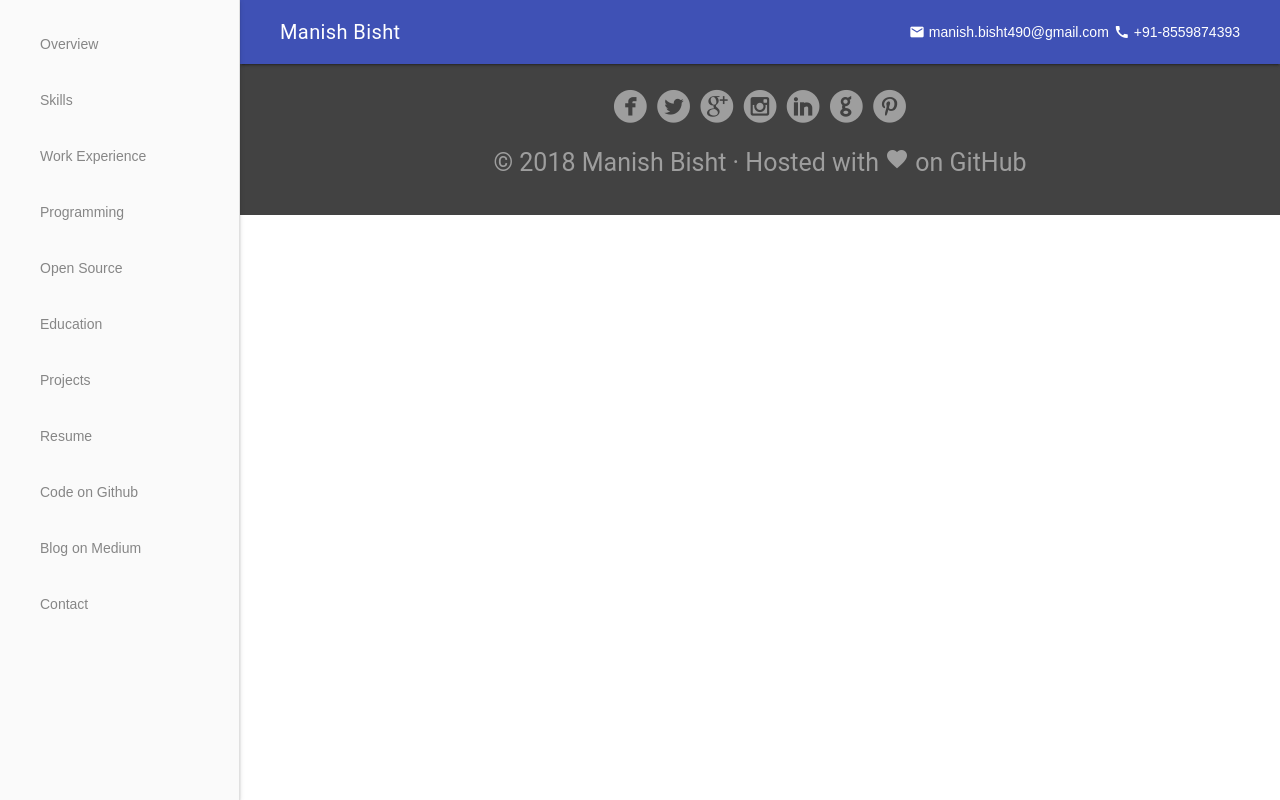
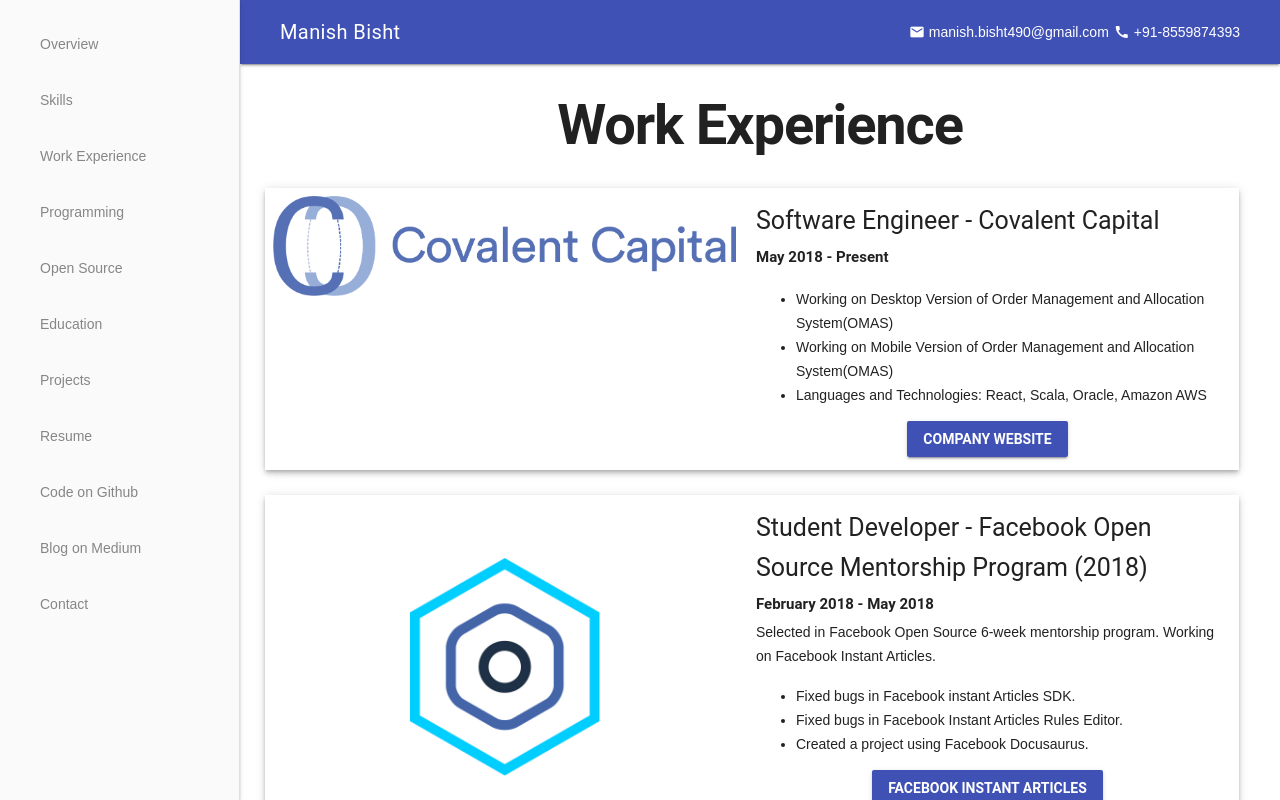
Before and after one commit to manishbisht/manishbisht.github.io, a React (Create React App) app: page /work-experience in a window 1280 px wide. Built offline with nearby package versions, Linux system fonts and the light colour scheme.

Commit message:
work experience page complete

```diff
--- a/src/components/App.js
+++ b/src/components/App.js
@@ -4,6 +4,7 @@
 import Sidebar from "./common/Sidebar";
 import Footer from "./common/Footer";
 import Home from './pages/Home';
+import WorkExperience from './pages/WorkExperience';
 import OpenSource from './pages/OpenSource';
 import Education from './pages/Education';
 import Projects from './pages/Projects';
@@ -19,6 +20,7 @@
                 <main className="mdl-layout__content">
                     <div className="page-content">
                         <Route exact path="/" render={() => <Home />} />
+                        <Route exact path="/work-experience" render={() => <WorkExperience />} />
                         <Route exact path="/open-source" render={() => <OpenSource />} />
                         <Route exact path="/education" render={() => <Education />} />
                         <Route exact path="/projects" render={() => <Projects />} />
--- a/src/components/BigBox.js
+++ b/src/components/BigBox.js
@@ -9,6 +9,9 @@
 import NextCloudImage from '../images/nextcloud-logo.jpg'
 import SaveTheLinkImage from '../images/save-the-link.png'
 import ngDownloaderImage from '../images/angular-attack-2017.png'
+import Run4OffersImage from '../images/run4offers-logo.jpg'
+import BlueCubeNetworkImage from '../images/bluecubenetwork-logo.jpg'
+import CovalentCapitalImage from '../images/covalent-capital.png'
 
 class BigBox extends Component {
     getImageLink(){
@@ -32,6 +35,12 @@
             return SaveTheLinkImage
         } else if(this.props.data.image === "ngDownloader") {
             return ngDownloaderImage
+        } else if(this.props.data.image === "CovalentCapital") {
+            return CovalentCapitalImage
+        } else if(this.props.data.image === "BlueCubeNetwork") {
+            return BlueCubeNetworkImage
+        } else if(this.props.data.image === "Run4Offers") {
+            return Run4OffersImage
         }
     }
 
--- /dev/null
+++ b/src/components/pages/WorkExperience.js
@@ -0,0 +1,24 @@
+import React, { Component } from 'react';
+import WorkExperienceData from '../../data/work-experience'
+import BigBox from '../BigBox'
+
+class WorkExperience extends Component {
+    getWorkExperienceData() {
+        return WorkExperienceData.map((workExperience, index) => {
+            return <BigBox key={'work-experience' + index} data={workExperience} />
+        })
+    }
+
+    render() {
+        return (
+            <div>
+                <h1 align="center"><strong>Work Experience</strong></h1>
+                <div className="mdl-grid grid">
+                    {this.getWorkExperienceData()}
+                </div>
+            </div>
+        );
+    }
+}
+
+export default WorkExperience;
--- /dev/null
+++ b/src/data/work-experience.json
@@ -0,0 +1,109 @@
+[
+  {
+    "title": "Software Engineer - Covalent Capital",
+    "subTitle": "May 2018 - Present",
+    "image": "CovalentCapital",
+    "descriptionLinks": [
+      {
+        "data": "Working on Desktop Version of Order Management and Allocation System(OMAS)"
+      },
+      {
+        "data": "Working on Mobile Version of Order Management and Allocation System(OMAS)"
+      },
+      {
+        "data": "Languages and Technologies: React, Scala, Oracle, Amazon AWS"
+      }
+    ],
+    "links": [
+      {
+        "title": "Company Website",
+        "url": "https://www.covacap.com/"
+      }
+    ]
+  },
+  {
+    "title": "Student Developer - Facebook Open Source Mentorship Program (2018)",
+    "subTitle": "February 2018 - May 2018",
+    "image": "FBOpenSource",
+    "description": "Selected in Facebook Open Source 6-week mentorship program. Working on Facebook Instant Articles.",
+    "descriptionLinks": [
+      {
+        "data": "Fixed bugs in Facebook instant Articles SDK."
+      },
+      {
+        "data": "Fixed bugs in Facebook Instant Articles Rules Editor."
+      },
+      {
+        "data": "Created a project using Facebook Docusaurus."
+      }
+    ],
+    "links": [
+      {
+        "title": "Facebook Instant Articles",
+        "url": "https://instantarticles.fb.com/"
+      }
+    ]
+  },
+  {
+    "title": "Student Developer - Google Summer of Code 2017 with phpmyadmin",
+    "subTitle": "May 2017 - August 2017",
+    "image": "GSOC",
+    "description": "phpmyadmin currently has a large number of open issues (~210 at time of writing this). To maintain and improve phpmyadmin core project the numbers of issues should be lower down. This project aims to resolving the major issues and improvements to be done in phpmyadmin.",
+    "links": [
+      {
+        "title": "Pull Requests",
+        "url": "https://github.com/phpmyadmin/phpmyadmin/pulls?utf8=%E2%9C%93&q=is%3Apr%20author%3Amanishbisht%20"
+      },
+      {
+        "title": "Project Details",
+        "url": "https://summerofcode.withgoogle.com/organizations/6278617928564736/#5565068713394176"
+      }
+    ]
+  },
+  {
+    "title": "Intern - BlueCube Network",
+    "subTitle": "Mid May 2016 - Mid June 2016 (30 Days)",
+    "image": "BlueCubeNetwork",
+    "description": "Worked on various projects with other 2 interns.",
+    "descriptionLinks": [
+      {
+        "data": "Developed the admin dashboard for https://www.perfmon.io/"
+      },
+      {
+        "data": "Developed a one page on Drone Buying Guide in HTML, CSS and JavaScript"
+      }
+    ],
+    "links": [
+      {
+        "title": "Company Website",
+        "url": "http://www.bluecubenetwork.com/"
+      },
+      {
+        "title": "Source Code",
+        "url": "https://github.com/manishbisht/ngDownloader"
+      }
+    ]
+  },
+  {
+    "title": "Founder/CEO - Run4Offers.com",
+    "subTitle": "July 2015 - December 2015 (6 Months)",
+    "image": "Run4Offers",
+    "descriptionLinks": [
+      {
+        "data": "Created the online shopping portal with 2 friends to provide a free recharge on all shopping orders made on partner sites Amazon, Flipkart, Snapdeal, Jabong, Paytm and many more."
+      },
+      {
+        "data": "Developed the complete website for it."
+      },
+      {
+        "data": "This website has reached 15k views in just 2 months after launching."
+      }
+    ],
+    "links": [
+      {
+        "title": "Company Website - Archived",
+        "url": "https://projects.manishbisht.me/Run4Offers.com/"
+      }
+    ]
+  }
+]
```
Also changed, not shown: src/images/covalent-capital.png (added).
